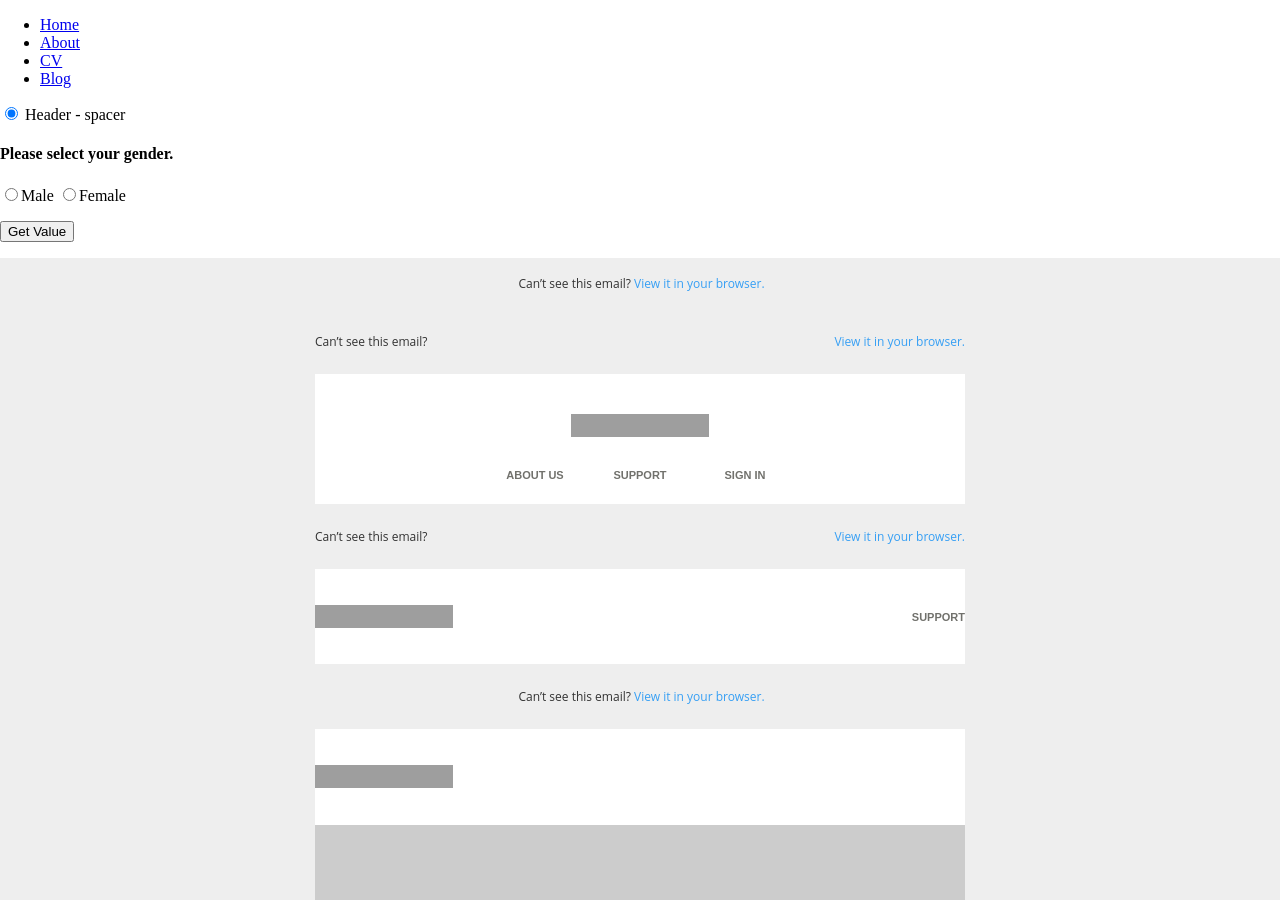
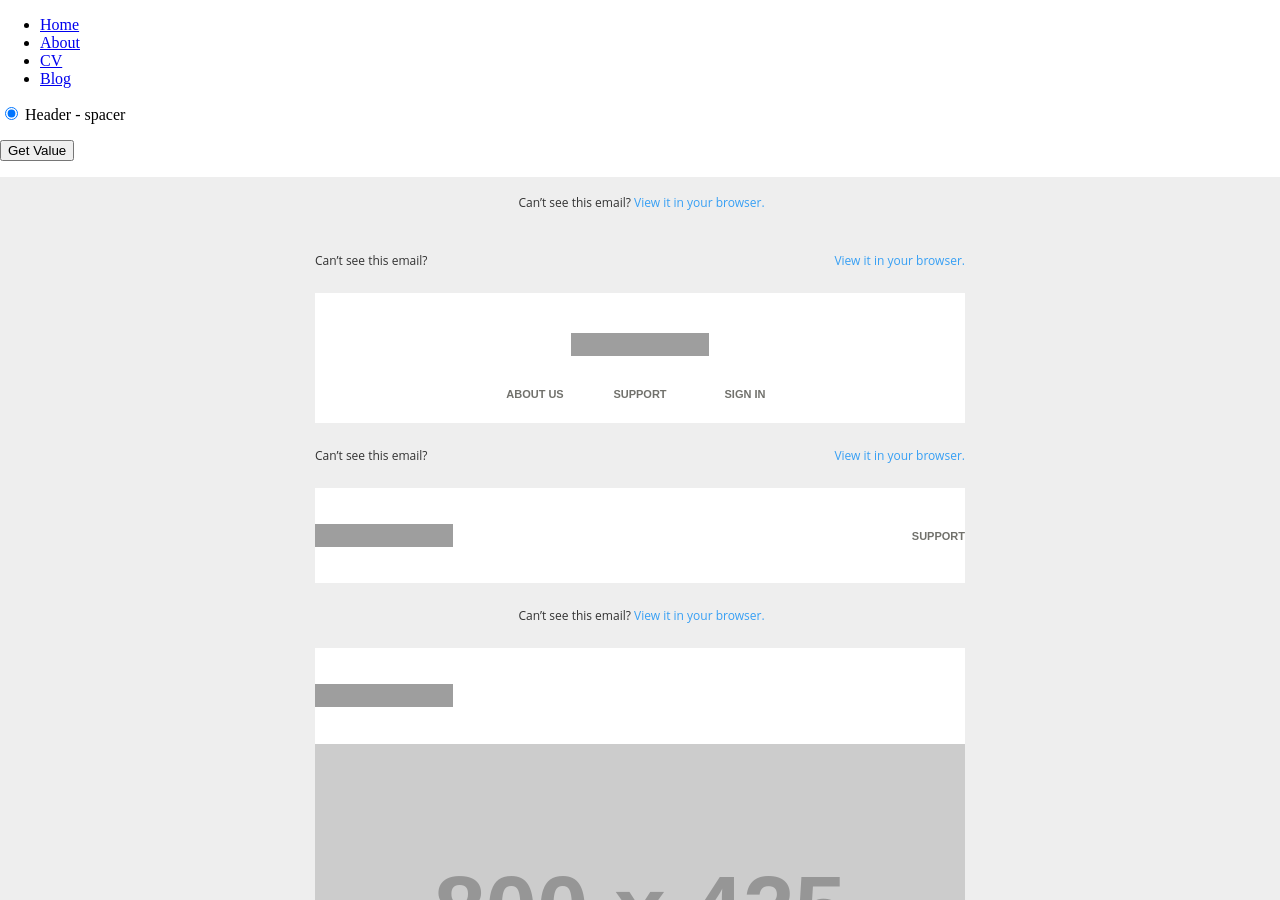
Before and after one commit to alysonnakamura/puddle-for-email, a Jekyll site: the page built from docs/index.html, in a window 1280 px wide and 900 px high, cut to the strip 0-900 px from the top of the window. Built offline with Jekyll 4.4.1, drawn with Linux system fonts in a browser that asks for light colours; nearby versions of some CDN libraries; grey boxes are pictures that could not be loaded.

Commit message:
Update index.html

```diff
--- a/docs/index.html
+++ b/docs/index.html
@@ -5,12 +5,6 @@ title: Home
 
 <input type="radio" class="test-control" name="test" value="mc_header_spacer" id="header_spacer" checked>
       <label for="header_spacer">Header - spacer</label>
-
-<h4>Please select your gender.</h4>
-    <p>
-        <label><input type="radio" name="gender" value="male">Male</label>
-        <label><input type="radio" name="gender" value="female">Female</label>
-    </p>
 <p><input type="button" value="Get Value"></p>
 
 		<table class="cw-background-color" width="100%" border="0" align="center" cellspacing="0" cellpadding="0">
```
